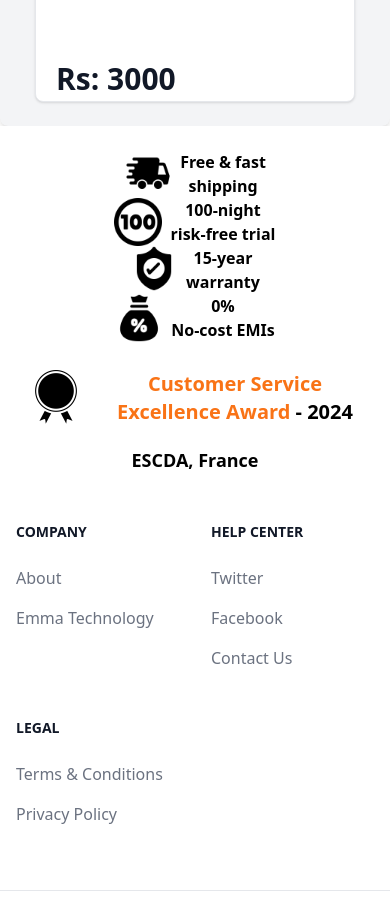
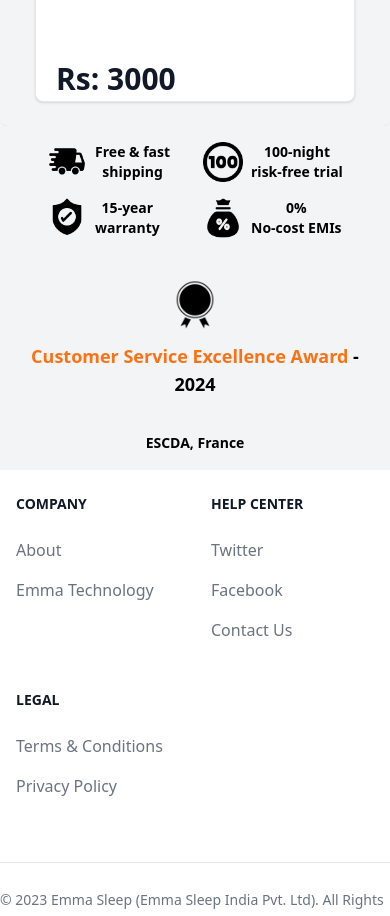
Before and after one commit to Sundarakrishna10/E-Commerce--React, a React (Create React App) app: page / in a window 390 px wide. Shown: the part 4660-5576 px from the top of the page. Built offline with nearby package versions, Linux system fonts and the light colour scheme.

Commit message:
update poster2.js to mobile view response

```diff
--- a/src/Pages/Home/Poster2.js
+++ b/src/Pages/Home/Poster2.js
@@ -1,41 +1,52 @@
 import React from 'react';
-import fastandShipping from '../../assets/images/Home/fastandShiping.png'
-import hundaysleep from '../../assets/images/Home/100daysleep.png'
-import warranty from '../../assets/images/Home/warranty.png'
-import nocostemi from '../../assets/images/Home/nocostemi.png'
-import awardicon from '../../assets/images/Home/award.png'
+import fastandShipping from '../../assets/images/Home/fastandShiping.png';
+import hundaysleep from '../../assets/images/Home/100daysleep.png';
+import warranty from '../../assets/images/Home/warranty.png';
+import nocostemi from '../../assets/images/Home/nocostemi.png';
+import awardicon from '../../assets/images/Home/award.png';
 
 const Poster2 = () => {
   return (
-    <div className="bg-white p-6 w-full flex flex-col items-center ">
-      <div className="flex flex-wrap justify-center mb-6 ">
-        <div className="flex items-center mx-4 ">
-          <img src={fastandShipping} alt="Free Shipping" className="h-12 mr-2 hover:scale-105 hover:shadow-lg" />
-          <span className="text-center font-bold hover:scale-105 hover:shadow-lg">Free & fast<br />shipping</span>
+    <div className=" bg-gray-100 p-4 md:p-6 w-full flex flex-col items-center gap-4">
+      {/* Shipping & Warranty Section */}
+      <div className="grid grid-cols-2 gap-4 mb-6 md:flex md:justify-center md:items-center">
+        <div className="flex items-center gap-2">
+          <img src={fastandShipping} alt="Free Shipping" className="h-10 md:h-12 hover:scale-105 hover:shadow-lg" />
+          <span className="text-sm md:text-base text-center font-bold">
+            Free & fast<br />shipping
+          </span>
         </div>
-        <div className="flex items-center mx-4">
-          <img src={hundaysleep} alt="Risk Free" className="h-12 mr-2 hover:scale-105 hover:shadow-lg" />
-          <span className="text-center font-bold hover:scale-105 hover:shadow-lg">100-night<br />risk-free trial</span>
+        <div className="flex items-center gap-2">
+          <img src={hundaysleep} alt="Risk Free" className="h-10 md:h-12 hover:scale-105 hover:shadow-lg" />
+          <span className="text-sm md:text-base text-center font-bold">
+            100-night<br />risk-free trial
+          </span>
         </div>
-        <div className="flex items-center mx-4">
-          <img src={warranty} alt="Warranty" className="h-12 mr-2 hover:scale-105 hover:shadow-lg" />
-          <span className="text-center font-bold hover:scale-105 hover:shadow-lg">15-year<br />warranty</span>
+        <div className="flex items-center gap-2">
+          <img src={warranty} alt="Warranty" className="h-10 md:h-12 hover:scale-105 hover:shadow-lg" />
+          <span className="text-sm md:text-base text-center font-bold">
+            15-year<br />warranty
+          </span>
         </div>
-        <div className="flex items-center mx-4">
-          <img src={nocostemi} alt="EMI" className="h-12 mr-2 hover:scale-105 hover:shadow-lg" />
-          <span className="text-center font-bold hover:scale-105 hover:shadow-lg">0%<br />No-cost EMIs</span>
+        <div className="flex items-center gap-2">
+          <img src={nocostemi} alt="EMI" className="h-10 md:h-12 hover:scale-105 hover:shadow-lg" />
+          <span className="text-sm md:text-base text-center font-bold">
+            0%<br />No-cost EMIs
+          </span>
         </div>
       </div>
-      <div className="text-center">
-        <div className="flex justify-center items-center mb-4">
-          <img src={awardicon} alt="Award Logo" className="h-16 mr-4 hover:scale-105 hover:shadow-lg" />
-          <div className='hover:scale-105 hover:shadow-lg'>
-            <span className="text-xl font-bold text-orange-500 ">Customer Service Excellence Award</span>
-            <span className="text-xl font-bold"> - 2024</span>
+
+      {/* Award Section */}
+      <div className="text-center flex flex-col items-center gap-4">
+        <div className="flex flex-col md:flex-row justify-center items-center mb-4">
+          <img src={awardicon} alt="Award Logo" className="h-14 md:h-16 mb-2 md:mb-0 md:mr-4 hover:scale-105 hover:shadow-lg" />
+          <div>
+            <span className="text-lg md:text-xl font-bold text-orange-500">Customer Service Excellence Award</span>
+            <span className="text-lg md:text-xl font-bold"> - 2024</span>
           </div>
         </div>
         <div>
-          <span className="text-lg font-semibold hover:scale-105 hover:shadow-lg">ESCDA, France</span>
+          <span className="text-sm md:text-lg font-semibold">ESCDA, France</span>
         </div>
       </div>
     </div>
```
